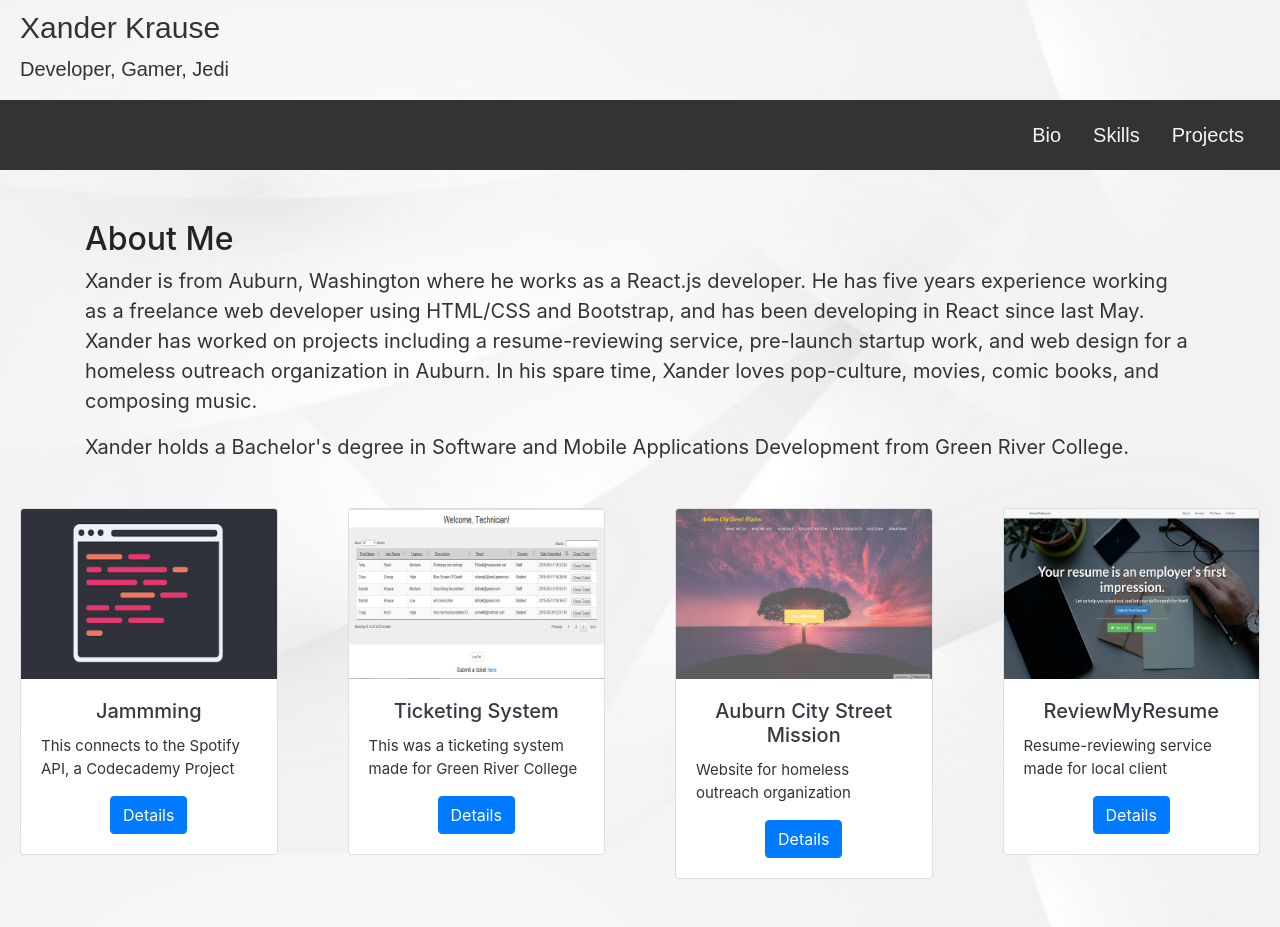
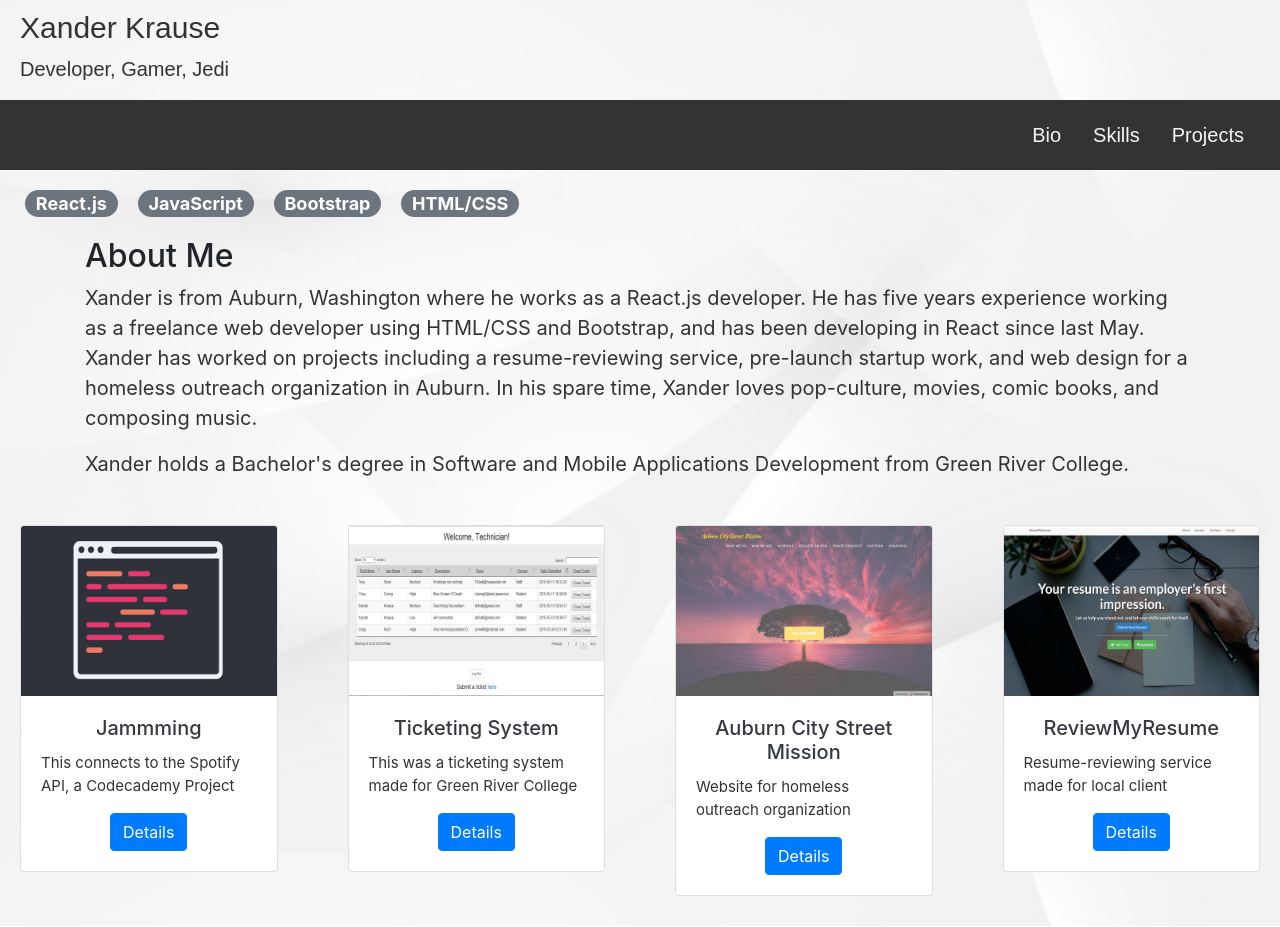
Before and after one commit to xkrause/portfolio, a React (Create React App) app: page / in a window 1280 px wide. Shown: the top 927 px of the page. Built offline with nearby package versions, Linux system fonts and the light colour scheme.

Commit message:
CSS changes

```diff
--- a/src/components/App/App.js
+++ b/src/components/App/App.js
@@ -4,6 +4,7 @@ import Header from '../Header/Header';
 import Nav from '../Nav/Nav';
 import Projects from '../Projects/Projects';
 import Bio from '../Bio/Bio';
+import Skills from '../Skills/Skills';
 
 class App extends React.Component {
     render() {
@@ -11,6 +12,7 @@ class App extends React.Component {
             <div>
                 <Header />
                 <Nav />
+                <Skills />
                 <Bio />
                 <Projects />
             </div>
--- a/src/components/Bio/Bio.css
+++ b/src/components/Bio/Bio.css
@@ -1,6 +1,7 @@
 .container {
     text-align: left;
-    margin-top: 50px;
+    margin-top: 0px;
+    margin-bottom: 0px;
 }
 
 p {
--- a/src/components/Projects/Projects.css
+++ b/src/components/Projects/Projects.css
@@ -1,5 +1,9 @@
 * {
     box-sizing: border-box;
+}
+
+.projects {
+    margin-top: 0;
 }
 
 .badge {
--- a/src/components/Projects/Projects.js
+++ b/src/components/Projects/Projects.js
@@ -130,7 +130,7 @@ class Projects extends React.Component {
 
     render() {
         return (
-            <div>
+            <div className = "projects">
                 {/*<div className = "container-fluid d-flex">
                     {
                         this.state.projects.map(project => {
@@ -171,12 +171,6 @@ class Projects extends React.Component {
                                 modalText = {this.state.projects.project4.modalText} />
                     </div>
                 </div>
-                <div className = "container-fluid d-flex justify-content-left">
-                    <span className = "badge badge-pill badge-secondary">React.js</span>
-                    <span className = "badge badge-pill badge-secondary">JavaScript</span>
-                    <span className = "badge badge-pill badge-secondary">Bootstrap</span>
-                    <span className = "badge badge-pill badge-secondary">HTML/CSS</span>
-                </div>
                 {/*<div className = "col-lg-10">
                     <Skill skill = {this.state.skill_1} onClick = {this.onShowAll} />
                     <Skill skill = {this.state.skill_2} onClick = {this.onShowReact} />
--- /dev/null
+++ b/src/components/Skills/Skills.css
@@ -0,0 +1,3 @@
+.skills {
+    margin-bottom: 0;
+}
--- /dev/null
+++ b/src/components/Skills/Skills.js
@@ -0,0 +1,18 @@
+import React from 'react';
+
+class Skills extends React.Component {
+    render() {
+        return (
+            <div>
+                <div className = "skills container-fluid d-flex justify-content-left">
+                    <span className = "badge badge-pill badge-secondary">React.js</span>
+                    <span className = "badge badge-pill badge-secondary">JavaScript</span>
+                    <span className = "badge badge-pill badge-secondary">Bootstrap</span>
+                    <span className = "badge badge-pill badge-secondary">HTML/CSS</span>
+                </div>
+            </div>
+        );
+    }
+}
+
+export default Skills;
```
